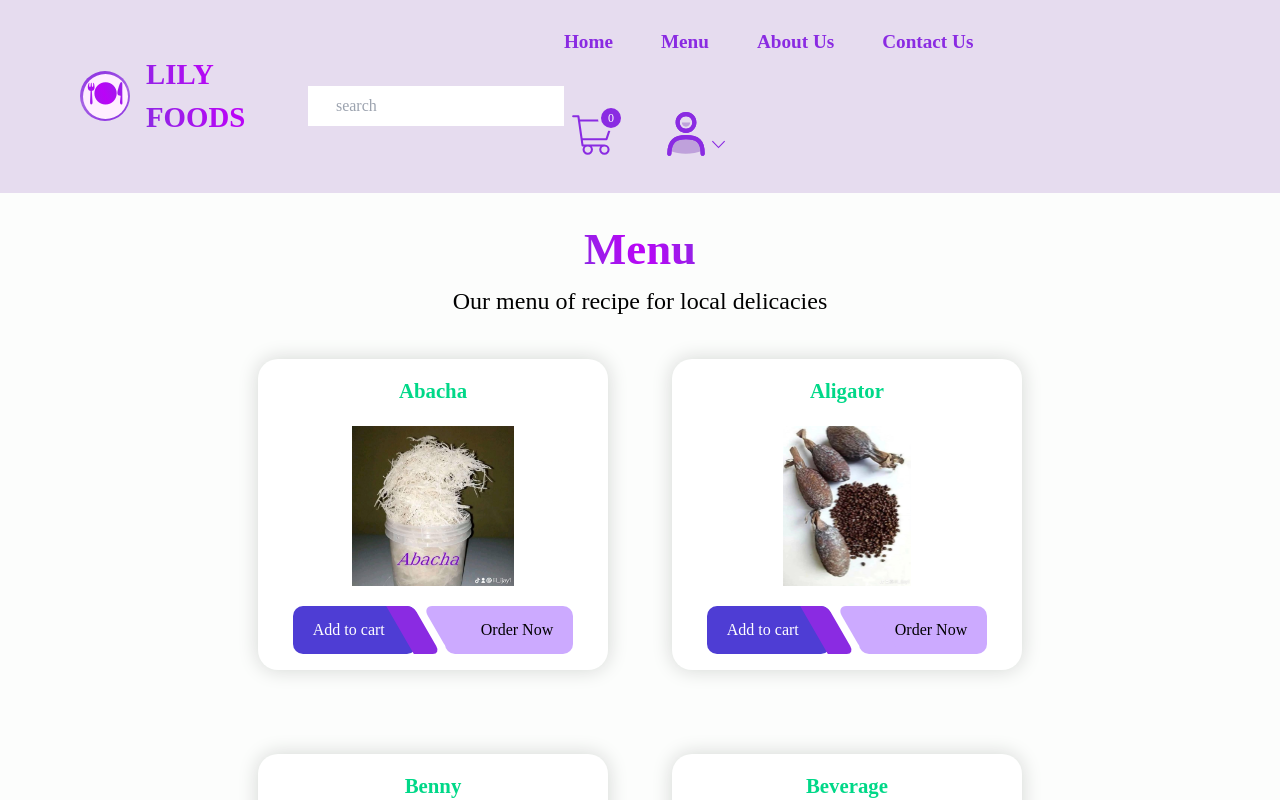
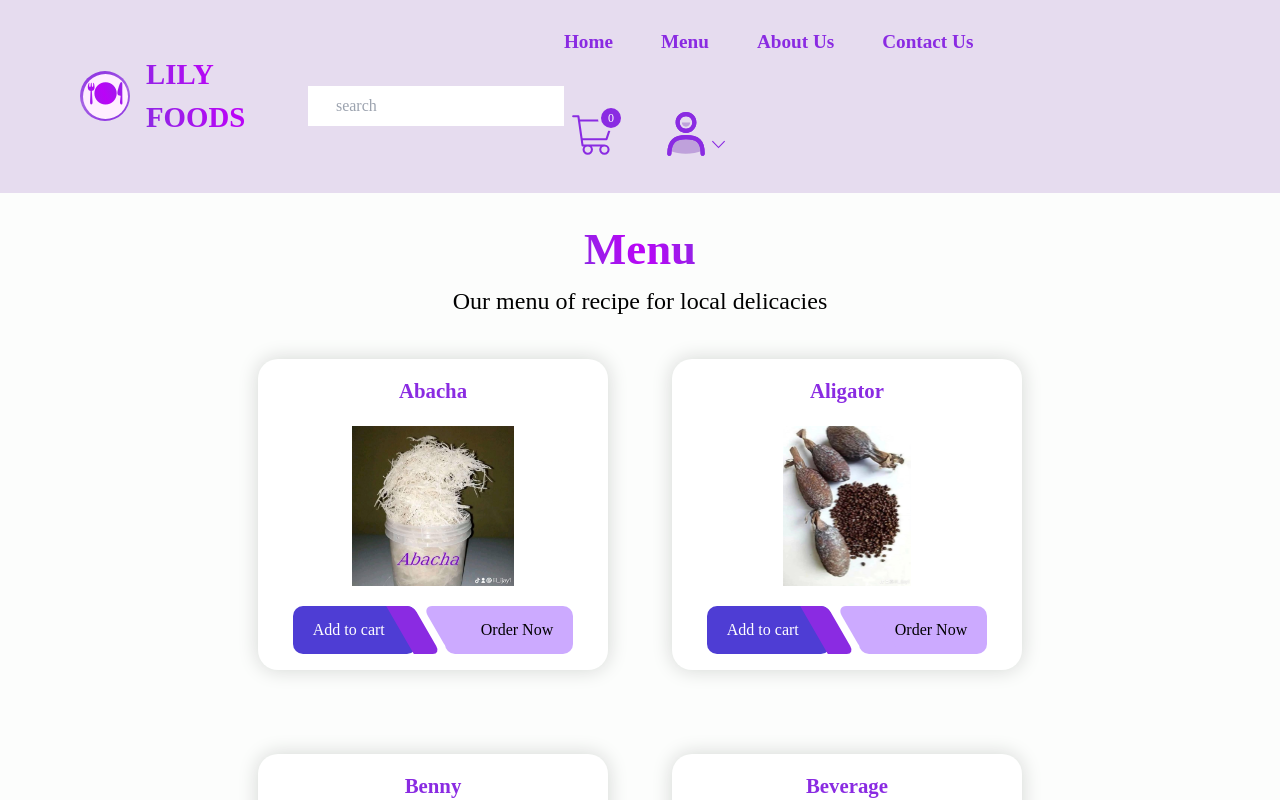
Before and after one commit to azeezabass2005/LILY-FOODS, a React (Vite) app in the folder lily_food/: page /menu in a window 1280 px wide. Shown: the top 800 px of the page. Built offline with nearby package versions, Linux system fonts and the light colour scheme.

Commit message:
the menu section updated

```diff
--- a/lily_food/src/pages/menu/Menu.jsx
+++ b/lily_food/src/pages/menu/Menu.jsx
@@ -17,7 +17,7 @@ const Menu = ({ numberInCart, setNumberInCart, productInCart, setProductInCart }
       <div className='flex justify-center items-center flex-wrap ss:gap-[4rem] gap-[1rem]'>
             {products.map((product, index) => (
                 <div key={index} id={product.name} className='bg-[#fff] product-shadow w-[90%] vs:w-[350px] flex flex-col justify-center items-center mt-5 sm:p-4 p-3 rounded-[20px] relative'>
-                    <h3 className='text-[#00d888] font-semibold text-[1.3rem]'>
+                    <h3 className='text-[#8a2be2] font-semibold text-[1.3rem]'>
                         {product.name}
                     </h3>
                     <div className='sm:w-[340px] w-[80%] h-[200px] p-5 '>
```
